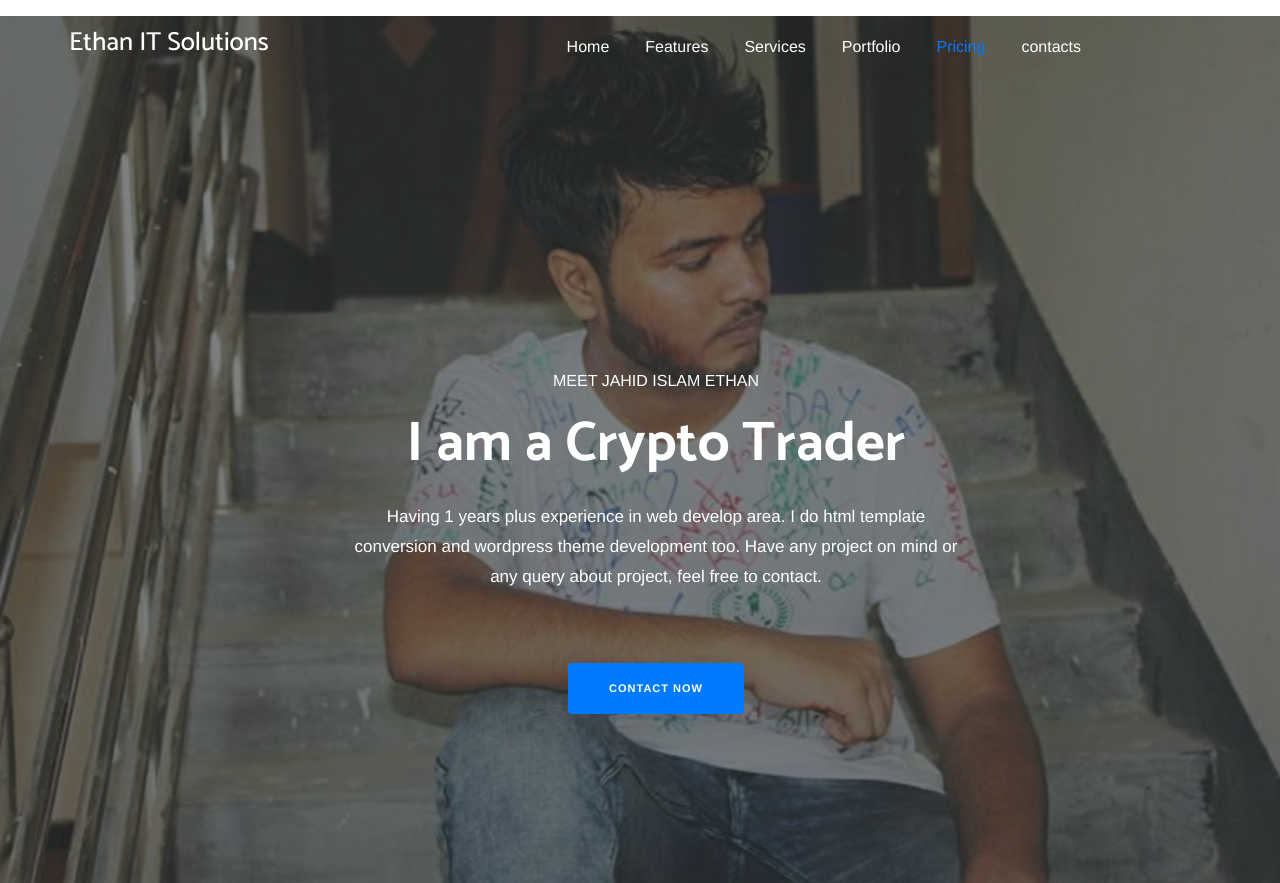
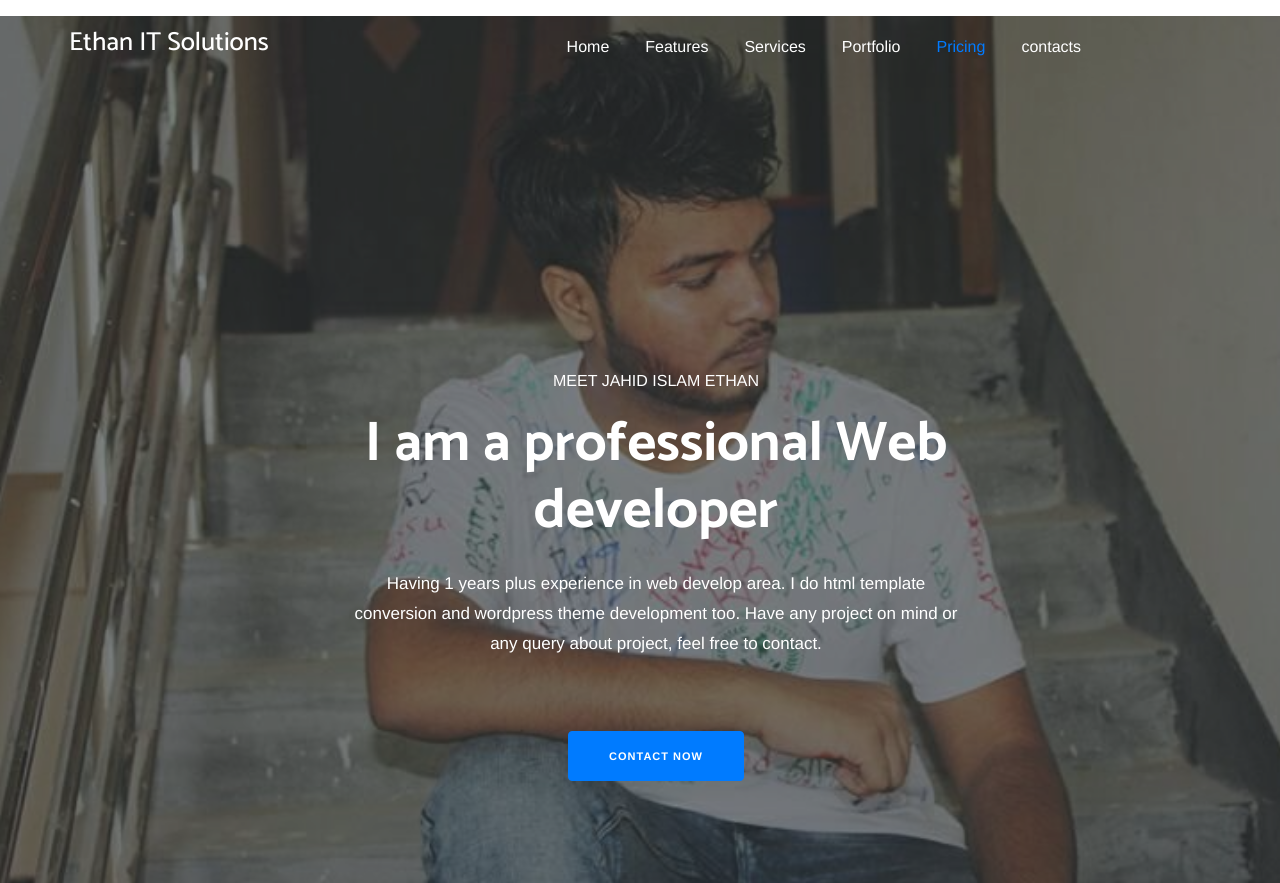
Before and after one commit to Jahid-dewan/courious.github.io, a plain HTML site: page index.html in a window 1280 px wide. Shown: the top 883 px of the page. Drawn offline with Linux system fonts and the light colour scheme; files whose address does not match are found by name; a web font is replaced by a local one.

Commit message:
Update index.html

```diff
--- a/index.html
+++ b/index.html
@@ -108,7 +108,7 @@
 
                             <!-- Heading -->
                             <h1 class="text-white text-center mb-4 display-4 font-weight-bold">
-                                I am a Crypto Trader
+                                I am a professional Web developer
                             </h1>
 
                             <!-- Subheading -->
```
